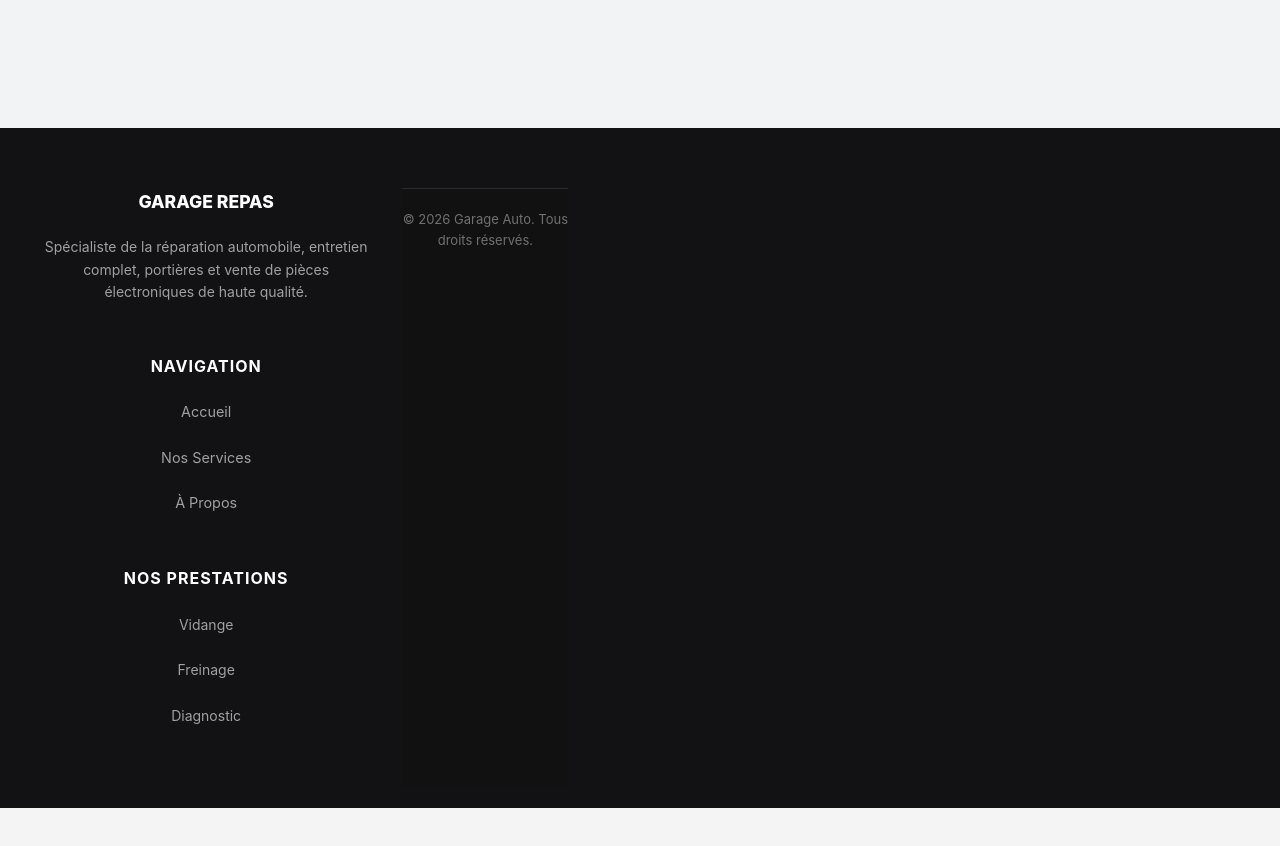
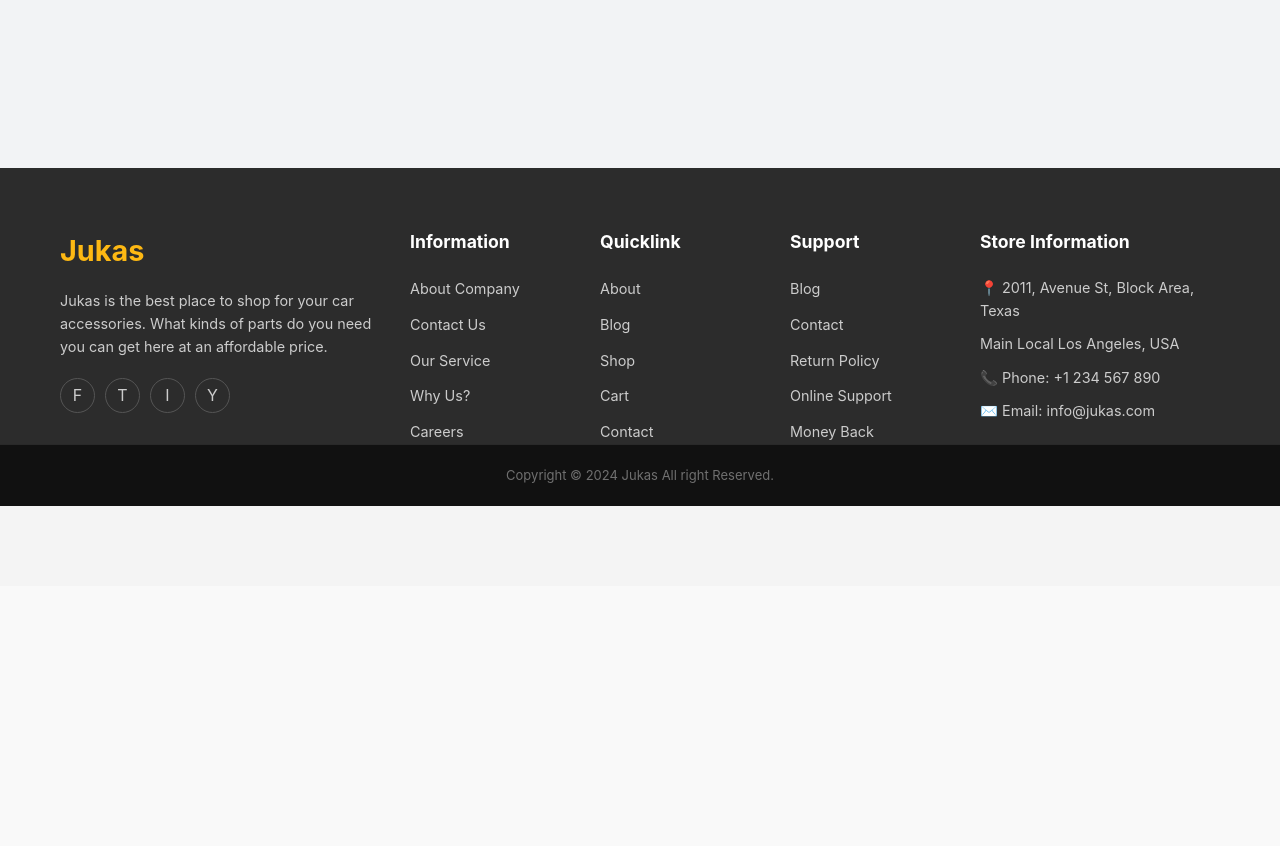
Before and after one commit to AinaFenosoa/reparation-voiture, a React (Vite) app in the folder client/: page /services in a window 1280 px wide. Shown: the part 1200-2046 px from the top of the page. After the commit the page ends 1786 px from the top, so only its background shows below. Built offline with nearby package versions, Linux system fonts and the light colour scheme; no server answers.

Commit message:
merge service navbar

```diff
--- a/client/src/pages/Services.tsx
+++ b/client/src/pages/Services.tsx
@@ -6,6 +6,7 @@ import { InfiniteSlider } from "../components/InfiniteSlider";
 import { motion, type Variants } from 'framer-motion';
 import Card  from "../components/CardService";
 import { Link } from "react-router-dom";
+import Footer from "../components/Footer";
 
 const fadeInVariants: Variants = {
   hidden: {
@@ -151,63 +152,7 @@ export default function Services() {
           </div>
         </div>
       </section>
-
-      {/* 4. BAS : FOOTER NOIR STANDARD */}
-<footer className="bg-black footer-section">
-  <motion.div
-    className="footer-container"
-    initial="hidden"
-    whileInView="visible"
-    viewport={{ once: true, margin: "-50px" }}
-    custom={0}
-    variants={fadeInVariants}
-  >
-    <div className="footer-grid">
-      {/* Colonne 1 : À propos */}
-      <div className="footer-col">
-        <h3 className="footer-logo">GARAGE REPAS</h3>
-        <p className="footer-text">
-          Spécialiste de la réparation automobile, entretien complet, portières et vente de pièces électroniques de haute qualité.
-        </p>
-      </div>
-
-      {/* Colonne 2 : Navigation */}
-      <div className="footer-col">
-        <h4 className="footer-title">Navigation</h4>
-        <ul className="footer-links">
-          <li><Link to="/">Accueil</Link></li>
-          <li><Link to="/services">Nos Services</Link></li>
-          <li><Link to="/blog">À Propos</Link></li>
-        </ul>
-      </div>
-
-      {/* Colonne 3 : Prestations */}
-      <div className="footer-col">
-        <h4 className="footer-title">Nos Prestations</h4>
-        <ul className="footer-links">
-          {services.map((service, index)=>(
-            <li><span>{service.nom}</span></li>
-          ))}
-        </ul>
-      </div>
-
-      {/* Colonne 4 : Contact & Horaires */}
-      {/* <div className="footer-col">
-        <h4 className="footer-title">Contact</h4>
-        <p className="footer-info">📍 Antananarivo, Madagascar</p>
-        <p className="footer-info">📞 +261 34 00 000 00</p>
-        <p className="footer-info">✉️ contact@garage.mg</p>
-        <p className="footer-badge">Disponible 7/7j (8h - 18h)</p>
-      </div> */}
-    </div>
-
-    {/* Copyright */}
-    <div className="footer-bottom">
-      <p>© {new Date().getFullYear()} Garage Auto. Tous droits réservés.</p>
-    </div>
-  </motion.div>
-</footer>
-
+      <Footer/>
     </div>
   );
 }
```
Also changed, not shown: 1 other file (tests, documents, lock files or other folders).
